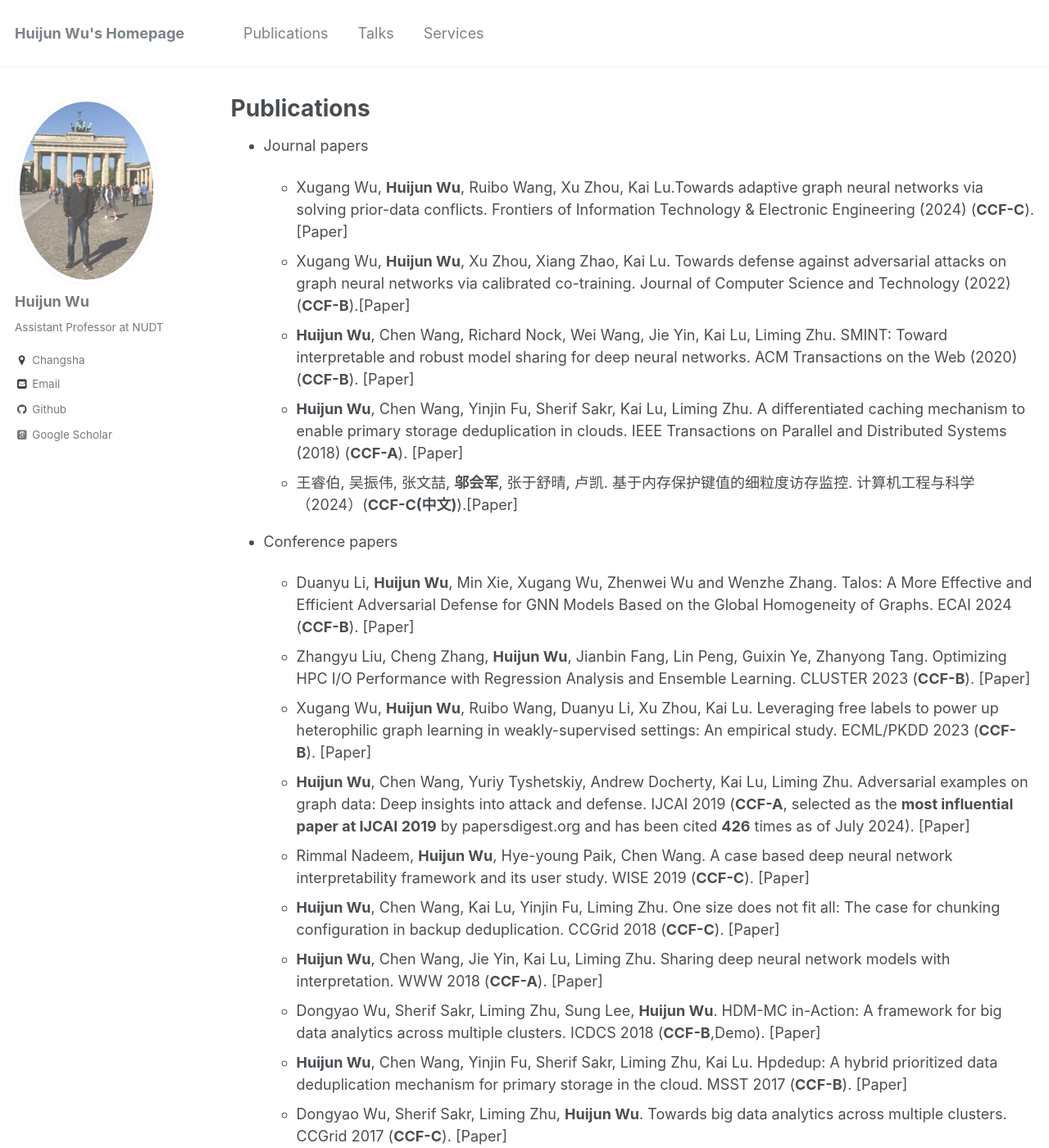
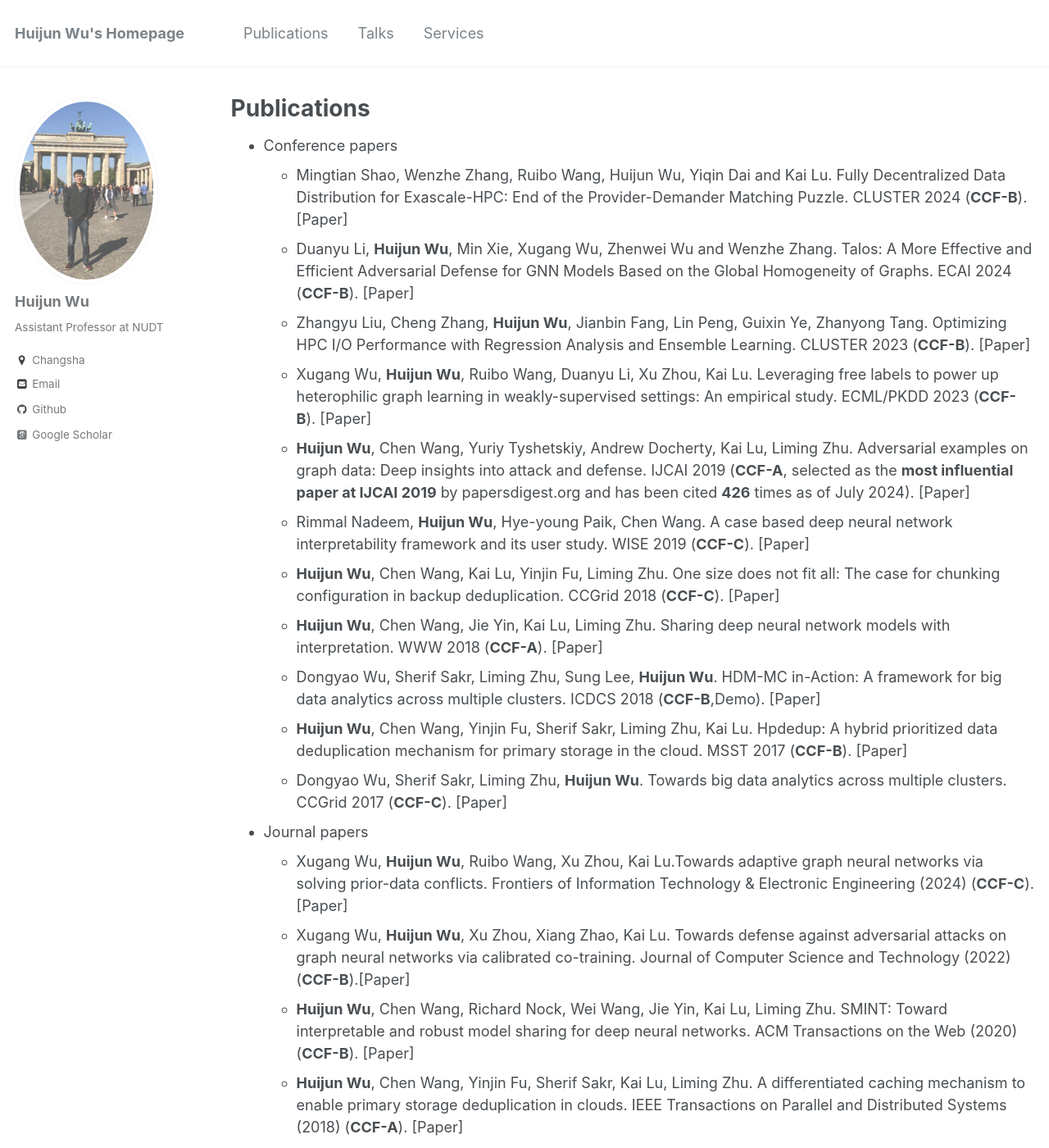
Before and after one commit to sktzwhj/sktzwhj.github.io, a Jekyll site: the page built from _pages/publications.md, in a window 1280 px wide and 1400 px high. Shown: the whole window at 82% size. Built offline with Jekyll 4.4.1, drawn with Linux system fonts in a browser that asks for light colours; some web fonts are replaced; a script that is not in the unit is left out; some of the changed text lies outside the part shown.

Commit message:
add cluster24

```diff
--- a/_pages/publications.md
+++ b/_pages/publications.md
@@ -11,19 +11,13 @@ author_profile: true
 {% endif %}
 
 {% include base_path %}
-* Journal papers
 
-
-  * Xugang Wu, **Huijun Wu**, Ruibo Wang, Xu Zhou, Kai Lu.Towards adaptive graph neural networks via solving prior-data conflicts. Frontiers of Information Technology & Electronic Engineering (2024) (**CCF-C**).[[Paper]](http://sktzwhj.github.io/files/FITEE24.pdf)
-  * Xugang Wu, **Huijun Wu**, Xu Zhou, Xiang Zhao, Kai Lu. Towards defense against adversarial attacks on graph neural networks via calibrated co-training. Journal of Computer Science and Technology  (2022) (**CCF-B**).[[Paper]](http://sktzwhj.github.io/files/JCST22.pdf)
-  * **Huijun Wu**, Chen Wang, Richard Nock, Wei Wang, Jie Yin, Kai Lu, Liming Zhu. SMINT: Toward interpretable and robust model sharing for deep neural networks. ACM Transactions on the Web (2020) (**CCF-B**). [[Paper]](http://sktzwhj.github.io/files/TWEB20.pdf)
-  * **Huijun Wu**, Chen Wang, Yinjin Fu, Sherif Sakr, Kai Lu, Liming Zhu. A differentiated caching mechanism to enable primary storage deduplication in clouds. IEEE Transactions on Parallel and Distributed Systems (2018) (**CCF-A**). [[Paper]](http://sktzwhj.github.io/files/TPDS18.pdf)
-  * 王睿伯, 吴振伟, 张文喆, **邬会军**, 张于舒晴, 卢凯. 基于内存保护键值的细粒度访存监控. 计算机工程与科学 （2024）(**CCF-C(中文)**).[[Paper]](https://www.cnki.com.cn/Article/CJFDTotal-JSJK202401003.htm)
 
 
 
 * Conference papers
-  * Duanyu Li, **Huijun Wu**, Min Xie, Xugang Wu, Zhenwei Wu and Wenzhe Zhang. Talos: A More Effective and Efficient Adversarial Defense for GNN Models Based on the Global Homogeneity of Graphs. ECAI 2024 (**CCF-B**). [[Paper]](http://sktzwhj.github.io/files/TPDS18.pdf)
+  * Mingtian Shao, Wenzhe Zhang, Ruibo Wang, Huijun Wu, Yiqin Dai and Kai Lu. Fully Decentralized Data Distribution for Exascale-HPC: End of the Provider-Demander Matching Puzzle. CLUSTER 2024 (**CCF-B**). [[Paper]](http://sktzwhj.github.io/files/CLUSTER24.pdf)
+  * Duanyu Li, **Huijun Wu**, Min Xie, Xugang Wu, Zhenwei Wu and Wenzhe Zhang. Talos: A More Effective and Efficient Adversarial Defense for GNN Models Based on the Global Homogeneity of Graphs. ECAI 2024 (**CCF-B**). [[Paper]](http://sktzwhj.github.io/files/ECAI24.pdf)
   * Zhangyu Liu, Cheng Zhang, **Huijun Wu**, Jianbin Fang, Lin Peng, Guixin Ye, Zhanyong Tang. Optimizing HPC I/O Performance with Regression Analysis and Ensemble Learning. CLUSTER 2023 (**CCF-B**). [[Paper]](https://ieeexplore.ieee.org/abstract/document/10319976/)
   * Xugang Wu, **Huijun Wu**, Ruibo Wang, Duanyu Li, Xu Zhou, Kai Lu. Leveraging free labels to power up heterophilic graph learning in weakly-supervised settings: An empirical study. ECML/PKDD 2023 (**CCF-B**). [[Paper]](https://dl.acm.org/doi/abs/10.1007/978-3-031-43418-1_9)
   * **Huijun Wu**, Chen Wang, Yuriy Tyshetskiy, Andrew Docherty, Kai Lu, Liming Zhu. Adversarial examples on graph data: Deep insights into attack and defense. IJCAI 2019 (**CCF-A**, selected as the **most influential paper at IJCAI 2019** by papersdigest.org and has been cited **426** times as of July 2024). [[Paper]](http://sktzwhj.github.io/files/IJCAI19.pdf)
@@ -33,3 +27,14 @@ author_profile: true
   * Dongyao Wu, Sherif Sakr, Liming Zhu, Sung Lee, **Huijun Wu**. HDM-MC in-Action: A framework for big data analytics across multiple clusters. ICDCS 2018 (**CCF-B**,Demo).  [[Paper]](http://sktzwhj.github.io/files/ICDCS18.pdf)
   * **Huijun Wu**, Chen Wang, Yinjin Fu, Sherif Sakr, Liming Zhu, Kai Lu. Hpdedup: A hybrid prioritized data deduplication mechanism for primary storage in the cloud. MSST 2017 (**CCF-B**). [[Paper]](https://msstconference.org/MSST-history/2017/index.html)
   * Dongyao Wu, Sherif Sakr, Liming Zhu, **Huijun Wu**. Towards big data analytics across multiple clusters. CCGrid 2017 (**CCF-C**). [[Paper]](http://sktzwhj.github.io/files/CCGRID17.pdf)
+
+
+
+
+
+* Journal papers
+  * Xugang Wu, **Huijun Wu**, Ruibo Wang, Xu Zhou, Kai Lu.Towards adaptive graph neural networks via solving prior-data conflicts. Frontiers of Information Technology & Electronic Engineering (2024) (**CCF-C**).[[Paper]](http://sktzwhj.github.io/files/FITEE24.pdf)
+  * Xugang Wu, **Huijun Wu**, Xu Zhou, Xiang Zhao, Kai Lu. Towards defense against adversarial attacks on graph neural networks via calibrated co-training. Journal of Computer Science and Technology  (2022) (**CCF-B**).[[Paper]](http://sktzwhj.github.io/files/JCST22.pdf)
+  * **Huijun Wu**, Chen Wang, Richard Nock, Wei Wang, Jie Yin, Kai Lu, Liming Zhu. SMINT: Toward interpretable and robust model sharing for deep neural networks. ACM Transactions on the Web (2020) (**CCF-B**). [[Paper]](http://sktzwhj.github.io/files/TWEB20.pdf)
+  * **Huijun Wu**, Chen Wang, Yinjin Fu, Sherif Sakr, Kai Lu, Liming Zhu. A differentiated caching mechanism to enable primary storage deduplication in clouds. IEEE Transactions on Parallel and Distributed Systems (2018) (**CCF-A**). [[Paper]](http://sktzwhj.github.io/files/TPDS18.pdf)
+  * 王睿伯, 吴振伟, 张文喆, **邬会军**, 张于舒晴, 卢凯. 基于内存保护键值的细粒度访存监控. 计算机工程与科学 （2024）(**CCF-C(中文)**).[[Paper]](https://www.cnki.com.cn/Article/CJFDTotal-JSJK202401003.htm)
```
